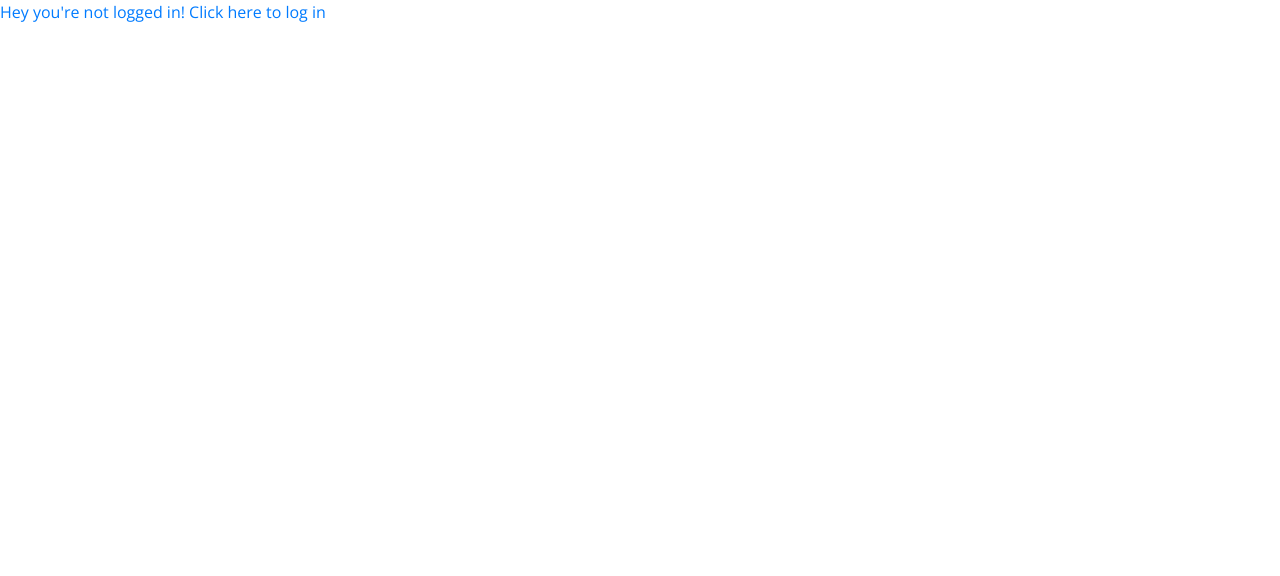
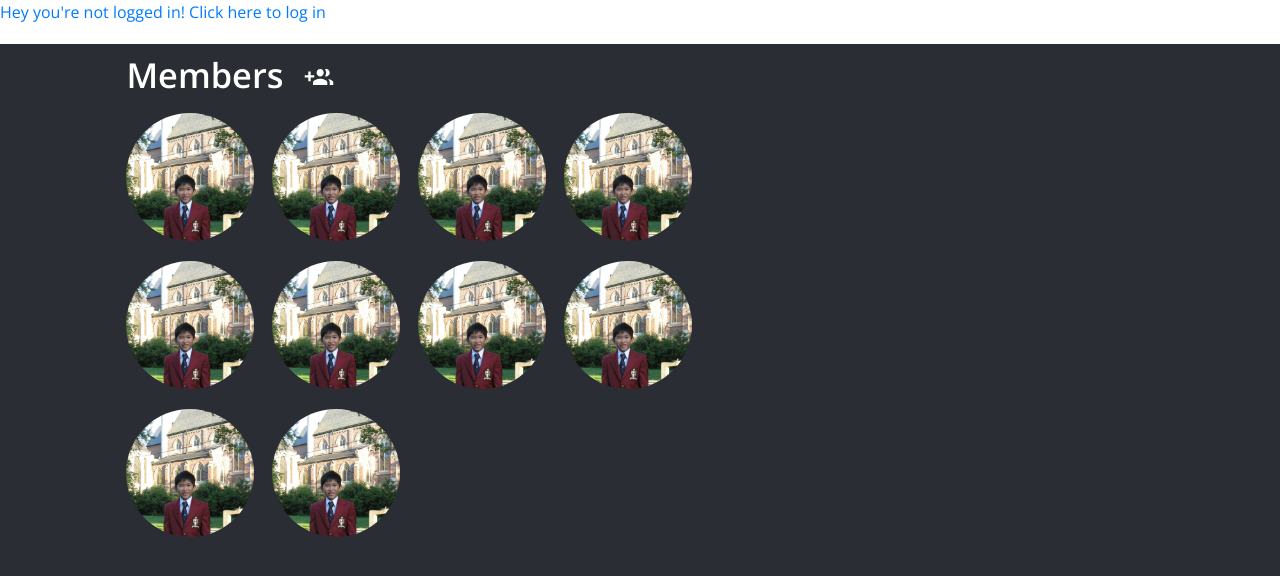
Before and after one commit to IGEN330-Overlap/Overlap, a React (Create React App) app in the folder frontend/: page /authorized in a window 1280 px wide. Shown: the top 576 px of the page. Built offline with nearby package versions, Linux system fonts and the light colour scheme.

Commit message:
Created members display component (members text and icons)
Sizing of components, add members button (currently leads to nowhere), icon transparency on hover

```diff
--- a/frontend/src/AuthorizedPage/AuthorizedPage.js
+++ b/frontend/src/AuthorizedPage/AuthorizedPage.js
@@ -1,3 +1,4 @@
+import MemberDisplay from '../GroupProfile/MemberDisplay/MemberDisplay';
 import './AuthorizedPage.css';
 
 //takes accessToken string and loggedIn boolean as props
@@ -8,6 +9,7 @@ const AuthorizedPage = (props) => {
             <>{props.loggedIn && <h1>Hey you logged in, good shit buddy!</h1>}</>
             <>{!props.loggedIn && <a href="http://localhost:3000/">Hey you're not logged in! Click here to log in</a>}</>
             <p>{props.accessToken}</p>
+            <MemberDisplay />
         </div>
     );
 }
--- /dev/null
+++ b/frontend/src/GroupProfile/MemberDisplay/MemberDisplay.css
@@ -0,0 +1,65 @@
+@import url(../../variables.css);
+
+.background {
+    width: auto;
+    height: 100vh;
+    background-color: var(--primary-color-main);
+}
+/*full container for members */
+.member-container {
+    width: 50vw;
+    margin-left: 8vw;
+    margin-right: auto;
+    padding-right: 15px;
+    padding-left: 15px;
+    margin-top: 20px;
+    margin-bottom: 20px;
+    background-color: transparent;
+}
+/*text container */
+.d-flex {
+    margin-bottom: 10px;
+    align-items: center;
+}
+.add-member {
+    margin-left: 20px;
+    margin-top: 4px;
+}
+.text {
+    color: #fefffe;
+    margin-top: 10px;
+    margin-left: 9px;
+    font-size: 2.15rem;
+    font-weight: 500;
+}
+/*icons */
+.icon-container{
+    margin-bottom: 20px;
+    margin-left: 9px;
+    margin-right: 9px;
+}
+.user-icon {
+    height: min(10vw,175px);
+    width: auto;
+    border-radius: 50rem;
+}
+.user-icon:hover {
+    opacity: 0.4;
+    transition-duration: 0.35s;
+}
+
+/*adjust for different screen sizes */
+@media (max-width: 800px) {
+    .add-member {
+        margin-top: 3px
+    }
+    .text {
+        font-size: 1.75rem;
+    }
+    .member-container{
+        width: 85vw;
+    }
+    .user-icon {
+        height: 80px;
+    }
+}
--- /dev/null
+++ b/frontend/src/GroupProfile/MemberDisplay/MemberDisplay.js
@@ -0,0 +1,59 @@
+import React from 'react';
+import './MemberDisplay.css';
+import icon from './brendan-icon.jpg';
+import add_member from './add-member.svg';
+
+/*take input from backend to create array of users */
+const members = ['Brendan','Brendan'];
+const num_members = members.length;
+const icon_src = [];
+
+const MemberDisplay = (props) => {
+    return(
+        <div className="landing-root">
+            <div className="member-container">
+                <div className="d-flex">
+                    <h1 className="text"><strong>Members</strong></h1>
+                    {/*link to add members*/}
+                    <a className="add-member" href="">
+                        <img src={add_member} />
+                    </a>
+                </div>
+                <div className="d-flex justify-content-start flex-wrap">
+                    <div className="icon-container">
+                        <img className="user-icon" src={icon} alt="brendan"></img>
+                    </div>
+                    <div className="icon-container">
+                        <img className="user-icon" src={icon} alt="brendan"></img>
+                    </div>
+                    <div className="icon-container">
+                        <img className="user-icon" src={icon} alt="brendan"></img>
+                    </div>
+                    <div className="icon-container">
+                        <img className="user-icon" src={icon} alt="brendan"></img>
+                    </div>
+                    <div className="icon-container">
+                        <img className="user-icon" src={icon} alt="brendan"></img>
+                    </div>
+                    <div className="icon-container">
+                        <img className="user-icon" src={icon} alt="brendan"></img>
+                    </div>
+                    <div className="icon-container">
+                        <img className="user-icon" src={icon} alt="brendan"></img>
+                    </div>
+                    <div className="icon-container">
+                        <img className="user-icon" src={icon} alt="brendan"></img>
+                    </div>
+                    <div className="icon-container">
+                        <img className="user-icon" src={icon} alt="brendan"></img>
+                    </div>
+                    <div className="icon-container">
+                        <img className="user-icon" src={icon} alt="brendan"></img>
+                    </div>
+                </div>
+            </div>
+        </div>
+    )
+}
+
+export default MemberDisplay;
```
Also changed, not shown: frontend/src/GroupProfile/MemberDisplay/add-member.svg (added), frontend/src/GroupProfile/MemberDisplay/brendan-icon.jpg (added).
